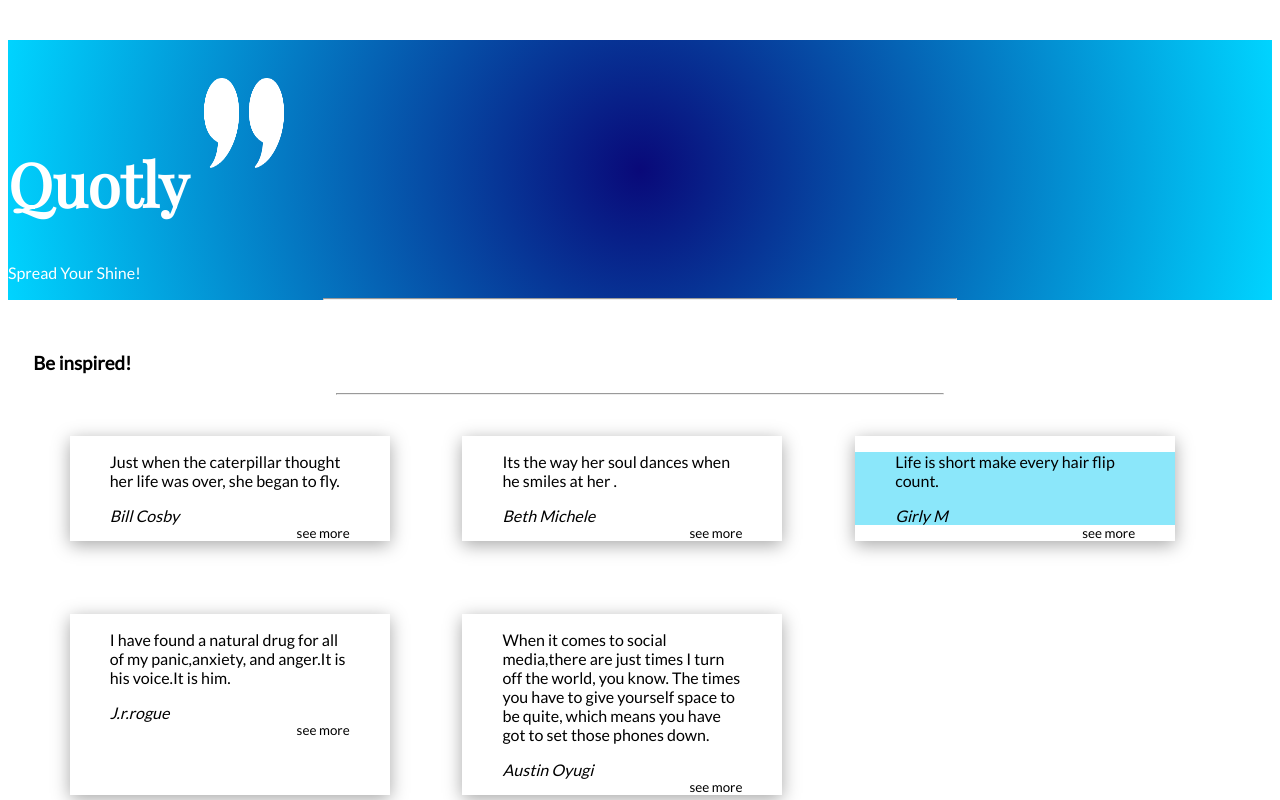
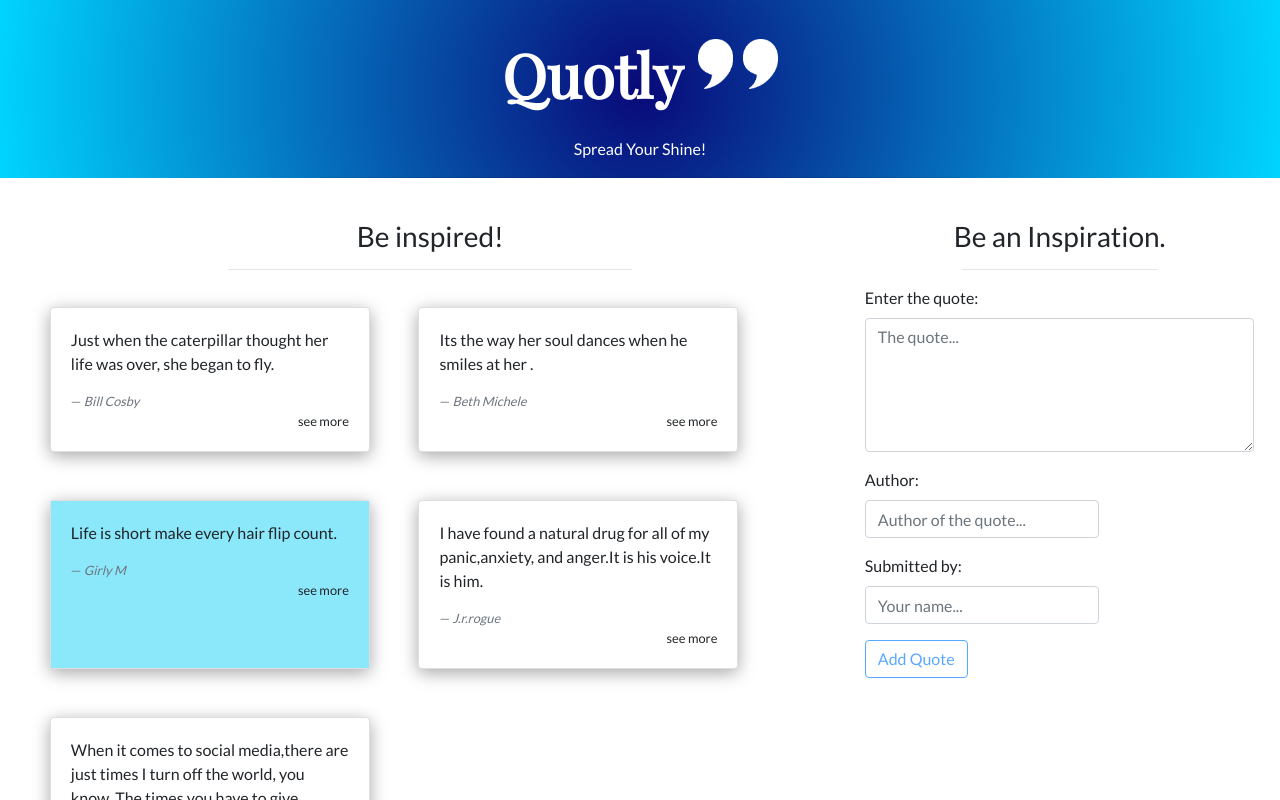
Before and after one commit to kahenya-anita/Quotly, an Angular app: page / in a window 1280 px wide. Shown: the top 800 px of the page. Built offline with nearby package versions, Linux system fonts and the light colour scheme.

Commit message:
Add bootstrap

```diff
--- a/package.json
+++ b/package.json
@@ -11,6 +11,7 @@
   },
   "private": true,
   "dependencies": {
+    "@angular-devkit/build-angular": "~0.901.3",
     "@angular/animations": "~9.1.3",
     "@angular/common": "~9.1.3",
     "@angular/compiler": "~9.1.3",
@@ -19,6 +20,8 @@
     "@angular/platform-browser": "~9.1.3",
     "@angular/platform-browser-dynamic": "~9.1.3",
     "@angular/router": "~9.1.3",
+    "bootstrap": "^4.5.2",
+    "popper": "^1.0.1",
     "rxjs": "~6.5.4",
     "tslib": "^1.10.0",
     "zone.js": "~0.10.2"
--- a/src/styles.css
+++ b/src/styles.css
@@ -1 +1,2 @@
 /* You can add global styles to this file, and also import other style files */
+@import "~bootstrap/dist/css/bootstrap.css"
```
Also changed, not shown: 1 other file (tests, documents, lock files or other folders).
